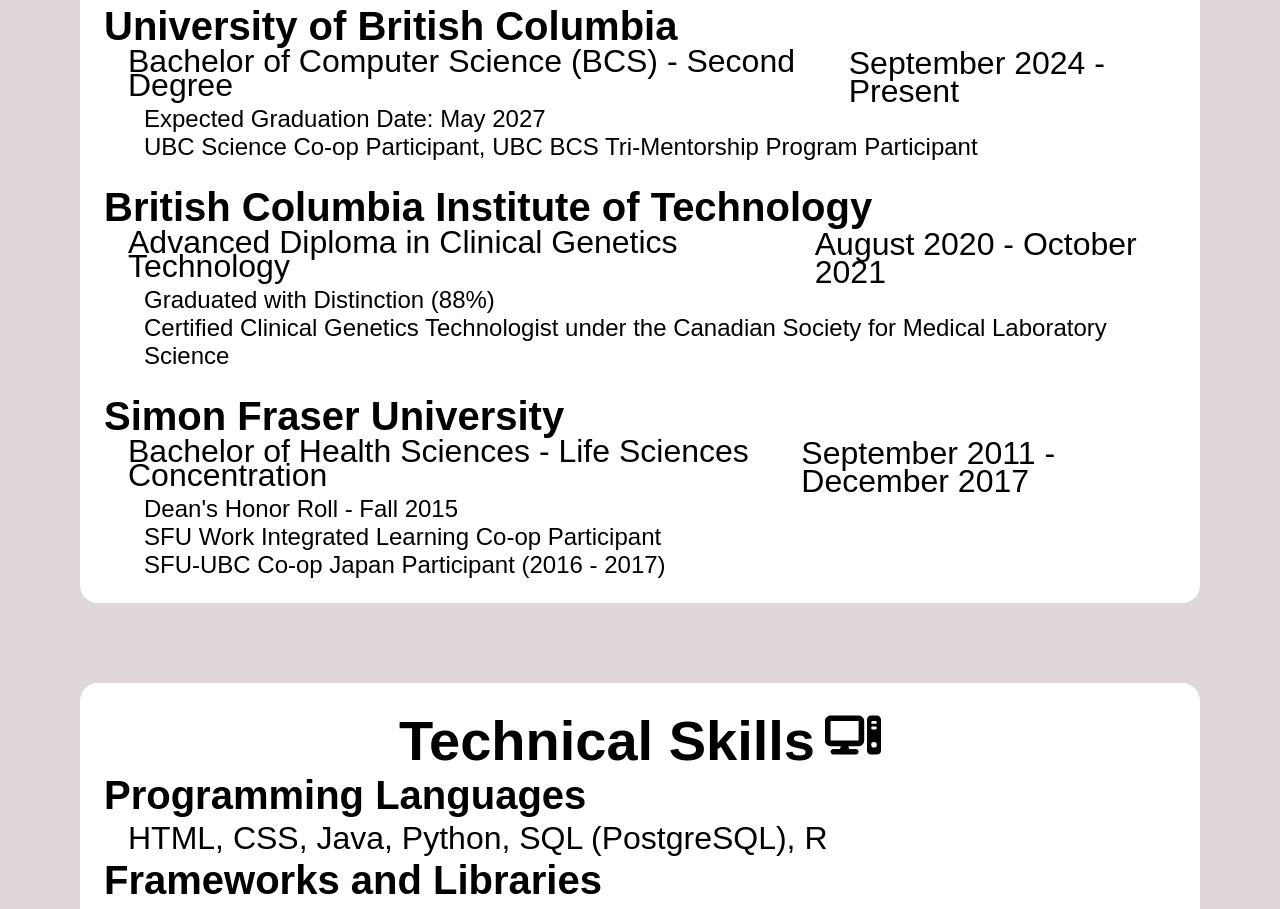
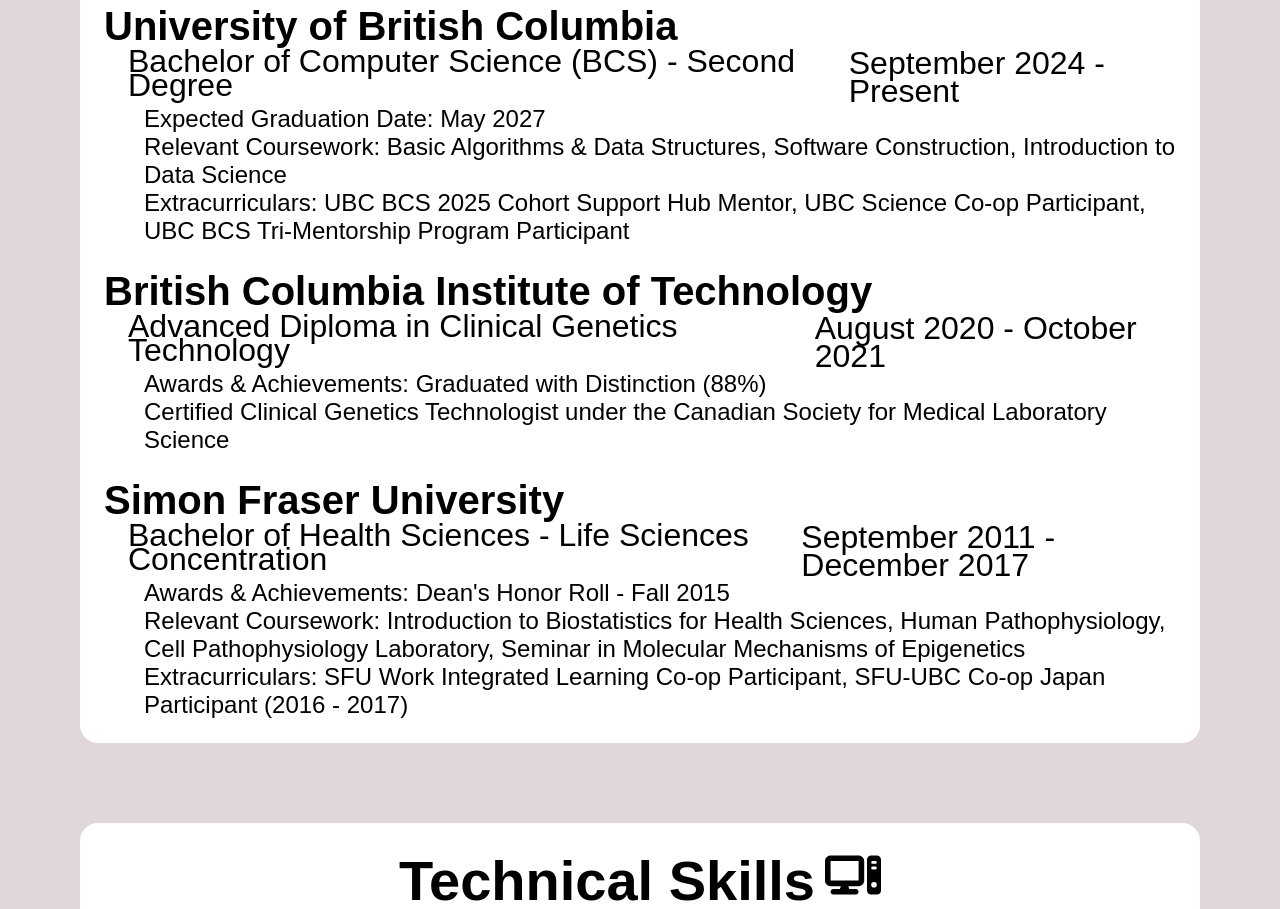
Before and after one commit to samlui1009/portfolio-page, a React (Vite) app: page /aboutme in a window 1280 px wide. Shown: the part 440-1349 px from the top of the page. Built offline with nearby package versions, Linux system fonts and the light colour scheme; a web font is replaced by a local one.

Commit message:
Updated bulletpoints and details for Education section

```diff
--- a/src/pages/AboutMe.jsx
+++ b/src/pages/AboutMe.jsx
@@ -42,14 +42,15 @@
                     <p className="date">September 2024 - Present</p>
                 </div>
                 <p>Expected Graduation Date: May 2027</p>
-                <p>UBC Science Co-op Participant, UBC BCS Tri-Mentorship Program Participant</p>
+                <p>Relevant Coursework: Basic Algorithms & Data Structures, Software Construction, Introduction to Data Science</p>
+                <p>Extracurriculars: UBC BCS 2025 Cohort Support Hub Mentor, UBC Science Co-op Participant, UBC BCS Tri-Mentorship Program Participant</p>
 
                 <h3 className="school">British Columbia Institute of Technology</h3>
                 <div className="school-info">
                     <p className="program">Advanced Diploma in Clinical Genetics Technology</p>
                     <p className="date">August 2020 - October 2021</p>
                 </div>
-                <p>Graduated with Distinction (88%)</p>
+                <p>Awards & Achievements: Graduated with Distinction (88%)</p>
                 <p>Certified Clinical Genetics Technologist under the Canadian Society for Medical Laboratory Science</p>
 
                 <h3 className="school">Simon Fraser University</h3>
@@ -57,9 +58,9 @@
                     <p className="program">Bachelor of Health Sciences - Life Sciences Concentration</p>
                     <p className="date">September 2011 - December 2017</p>
                 </div>
-                <p>Dean's Honor Roll - Fall 2015</p>
-                <p>SFU Work Integrated Learning Co-op Participant</p>
-                <p>SFU-UBC Co-op Japan Participant (2016 - 2017)</p>
+                <p>Awards & Achievements: Dean's Honor Roll - Fall 2015</p>
+                <p>Relevant Coursework: Introduction to Biostatistics for Health Sciences, Human Pathophysiology, Cell Pathophysiology Laboratory, Seminar in Molecular Mechanisms of Epigenetics</p>
+                <p>Extracurriculars: SFU Work Integrated Learning Co-op Participant, SFU-UBC Co-op Japan Participant (2016 - 2017)</p>
             </div>
             </section>
 
@@ -67,11 +68,11 @@
             <div className="technical-skills">
                 <h2 className="title">Technical Skills<FaComputer className="logo"></FaComputer></h2>
                 <h3 className="type">Programming Languages</h3>
-                <p className="list">HTML, CSS, Java, Python, SQL (PostgreSQL), R</p>
+                <p className="list">HTML5, CSS3, JavaScript, Java, Python, SQL, R</p>
                 <h3 className="type">Frameworks and Libraries</h3>
-                <p className="list">React.js, JSwing, JUnit Jupiter, Tidyverse</p>
+                <p className="list">React.js, Node.js/Express.js, Java Swing, JUnit Jupiter, Tidyverse (including ggplot2)</p>
                 <h3 className="type">Developer Tools</h3>
-                <p className="list">Git, GitHub, Vite, Node.js (build environment), MongoDB, JSON, Visual Studio Code, Jupyter, Filmora</p>
+                <p className="list">Git, GitHub, Vite, MongoDB, JSON, Visual Studio Code, Jupyter Notebooks, Filmora</p>
                 <h3 className="type">Laboratory-Related Technologies</h3>
                 <p className="list">Leica CytoVision Automated Cell Imaging System, SeqPilot, GeneMapper, SHIRE (LIMS), SunQuest, Promega Maxwell RSC48</p>
             </div>
```
